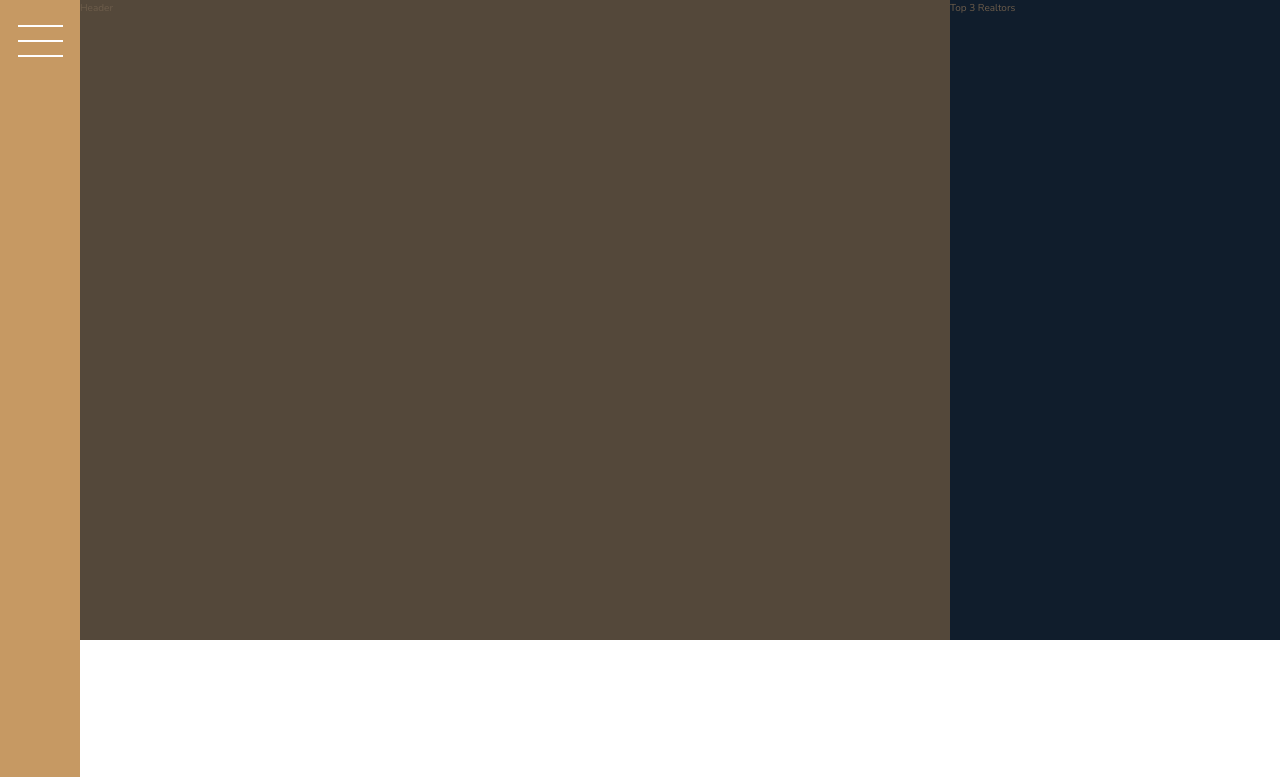
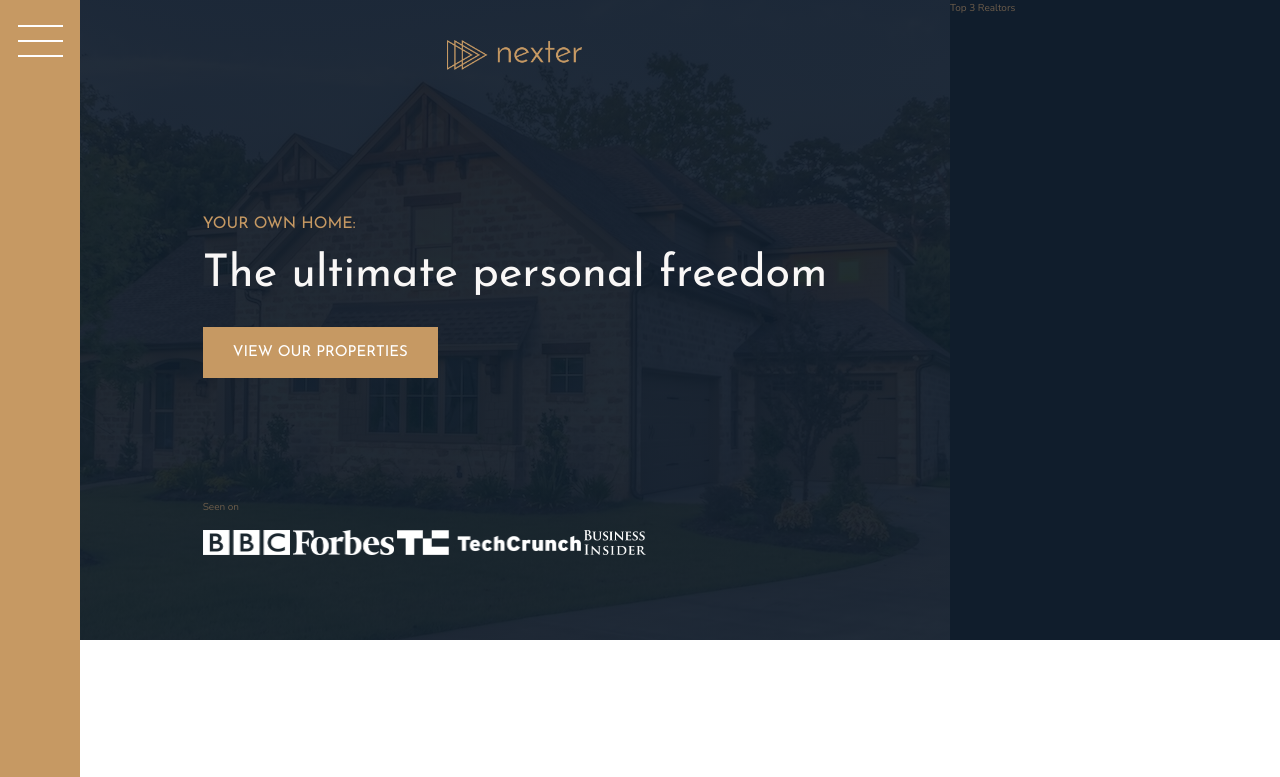
Before and after one commit to juzdepom/advanced-css-sass, a website: page Nexter/index.html in a window 1280 px wide. Shown: the top 777 px of the page. Drawn offline with nearby package versions, Linux system fonts and the light colour scheme.

Commit message:
✅ 117 - Header (1/2)

```diff
--- a/Nexter/index.html
+++ b/Nexter/index.html
@@ -17,7 +17,17 @@
             </button>
         </div>
         <header class="header">
-            Header
+            <img src="img/logo.png" alt="Nexter logo" class="header__logo">
+            <h3 class="heading-3">Your own home:</h3>
+            <h1 class="heading-1">The ultimate personal freedom</h1>
+            <button class="btn header__btn">View our properties</button>
+            <div class="header__seenon-text">Seen on</div>
+            <div class="header__seenon-logos">
+                <img src="img/logo-bbc.png" alt="Seen on logo 1">
+                <img src="img/logo-forbes.png" alt="Seen on logo 2">
+                <img src="img/logo-techcrunch.png" alt="Seen on logo 3">
+                <img src="img/logo-bi.png" alt="Seen on logo 4">
+            </div>
         </header>
         <div class="realtors">
             Top 3 Realtors
--- a/Nexter/sass/_header.scss
+++ b/Nexter/sass/_header.scss
@@ -1,4 +1,38 @@
 .header {
     background-color: $color-grey-dark-1;
     grid-column: full-start / col-end  6;
+    background-image: linear-gradient(
+                        rgba(16, 29, 44, 0.93),
+                        rgba(16, 29, 44, 0.93)),
+                    url(../img/hero.jpeg);
+    background-position: center;
+    padding: 8rem;
+    padding-top: 4rem;
+
+    display: grid;
+    grid-template-rows: 1fr min-content 6rem 1fr;
+    grid-template-columns: max-content;
+    grid-row-gap: 1.5rem;
+    justify-content: center;
+
+
+    &__logo {
+        height: 3rem;
+        justify-self: center;
+    }
+
+    &__btn {
+        align-self: start;
+        justify-self: start;
+    }
+
+    &__seenon-text {
+
+    }
+
+    &__seenon-logos {
+        img {
+            height: 2.5rem;
+        }
+    }
 }
--- a/Nexter/sass/_typography.scss
+++ b/Nexter/sass/_typography.scss
@@ -5,6 +5,9 @@
 
 .heading-1 {
     @extend %heading;
+    font-size: 4.5rem;
+    color: $color-grey-light-1;
+    line-height: 1;
 }
 .heading-2 {
     @extend %heading;
```
Also changed, not shown: Nexter/README.md, Nexter/css/style.css, Nexter/screenshots/session3/117.png (added).
